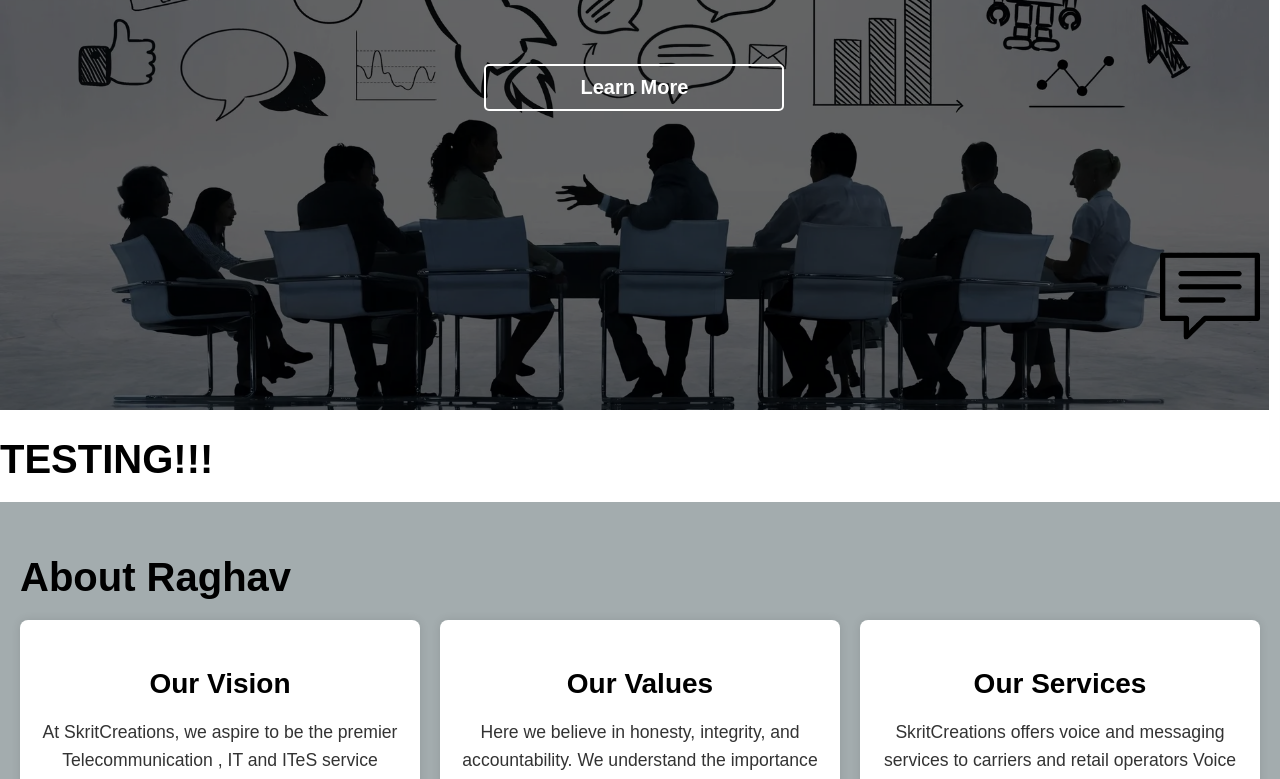
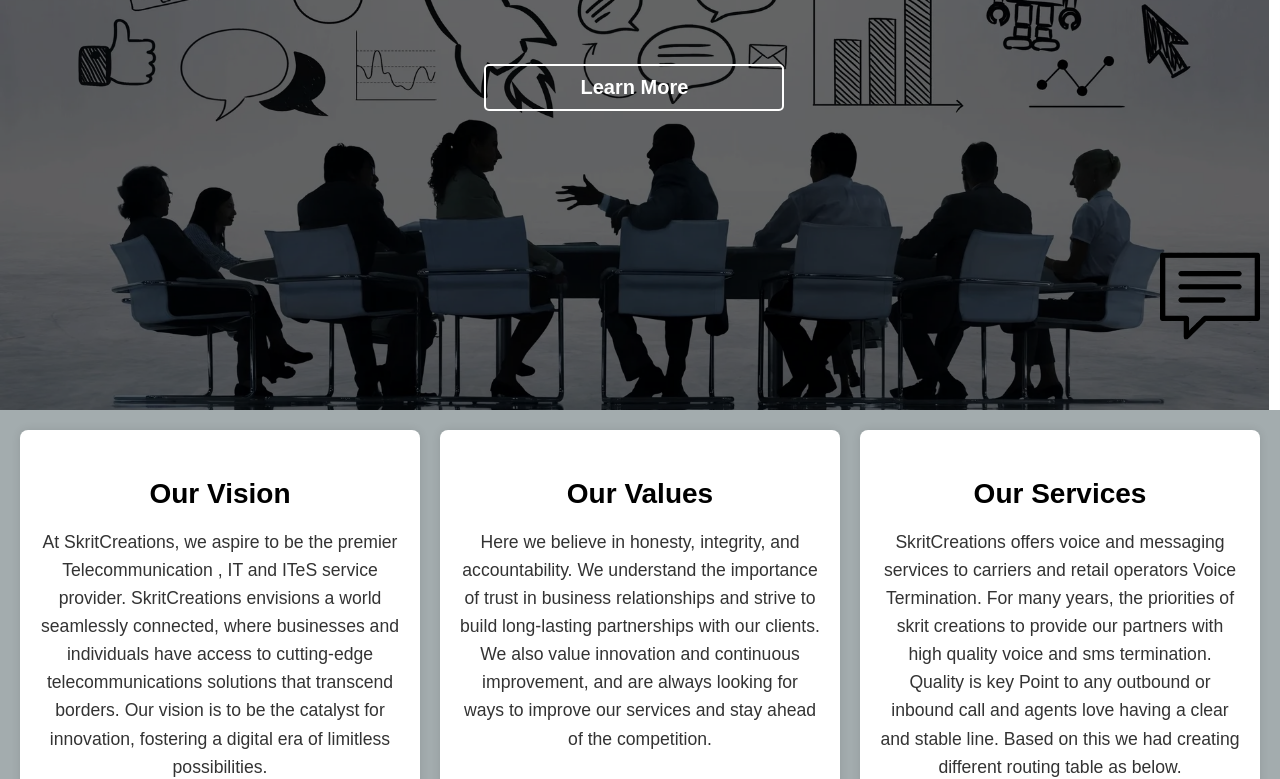
Before and after one commit to Suyash2711/SkritCreations, a React (Create React App) app: page / in a window 1280 px wide. Shown: the part 430-1209 px from the top of the page. Built offline with nearby package versions, Linux system fonts and the light colour scheme.

Commit message:
Changes reverted

```diff
--- a/src/App.js
+++ b/src/App.js
@@ -24,7 +24,6 @@
     return (
         <div className="App">
             <Header scrollToAbout={scrollToAbout} handleChatbotClick={handleChatbotClick} />
-            <h1>TESTING!!!</h1>
             <About ref={aboutRef} />
             <Services />
             <Contact />
--- a/src/components/About.js
+++ b/src/components/About.js
@@ -5,7 +5,6 @@
     return (
         <section ref={ref} className="about">
             <div className="container">
-                <h2>About Raghav</h2>
                 <div className="sections">
                     <div className="section">
                         <h3>Our Vision</h3>
```
